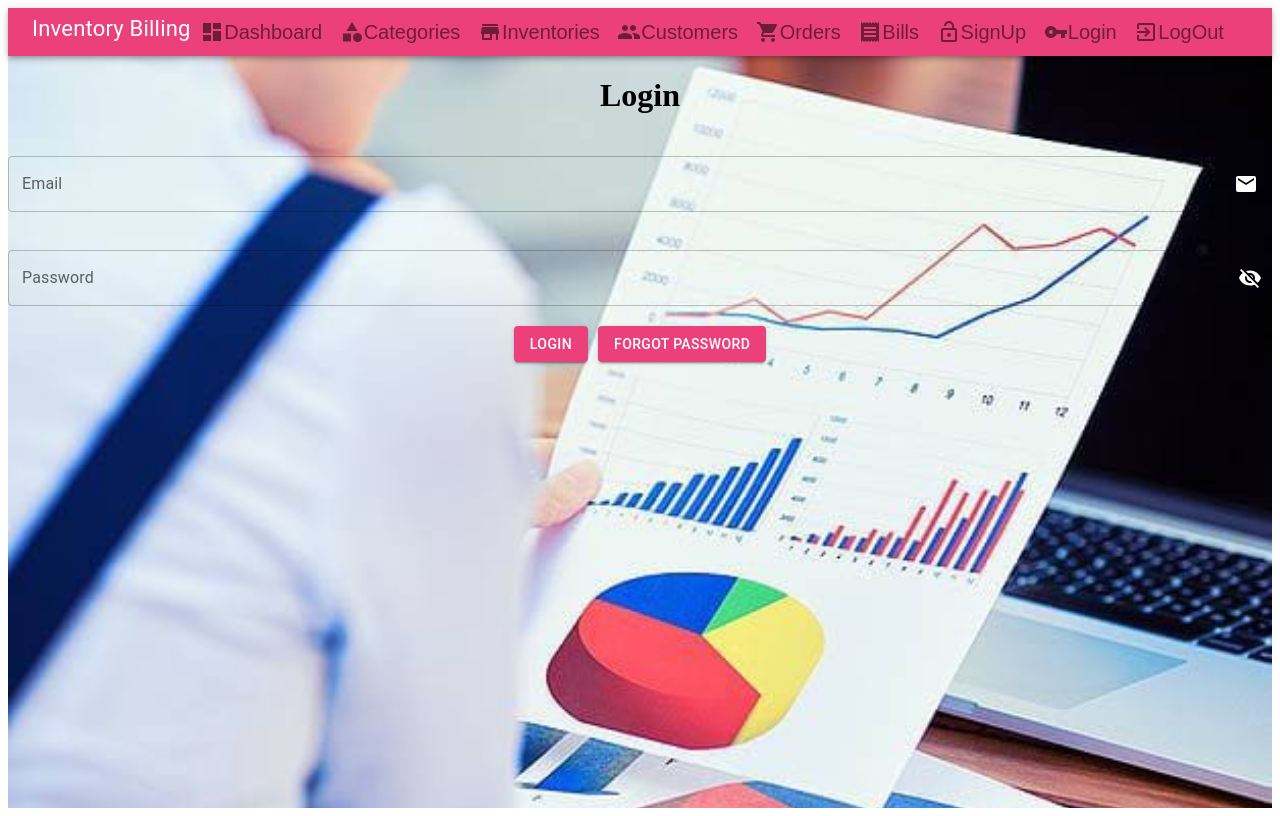
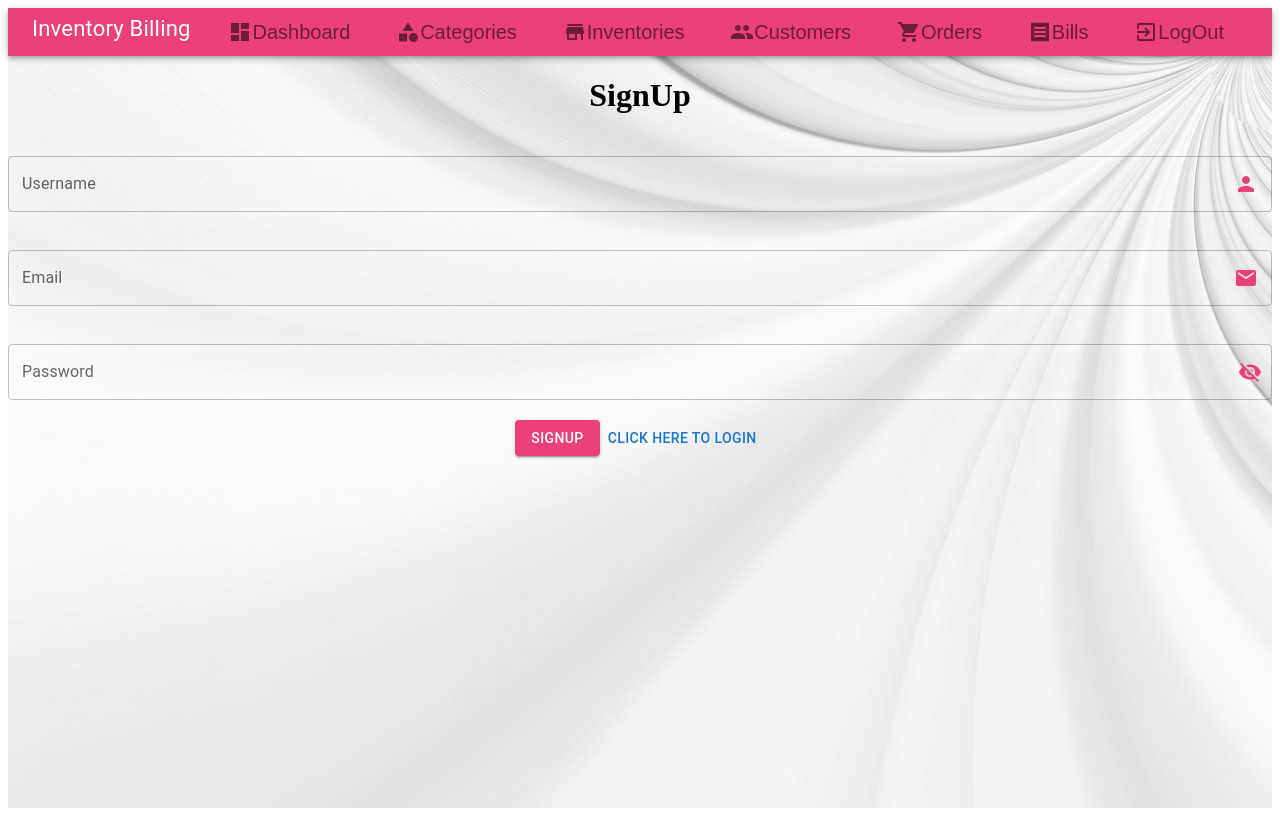
Before and after one commit to k2a0r1t1h2i0g0a2/InventoryBillingApp-Frontend, a React (Vite) app in the folder InventoryBillingApp/: page / in a window 1280 px wide. Before the commit this address led to /login. Built offline with nearby package versions, Linux system fonts and the light colour scheme; no server answers.

Commit message:
image change

```diff
--- a/InventoryBillingApp/src/App.jsx
+++ b/InventoryBillingApp/src/App.jsx
@@ -24,13 +24,13 @@ const App = () => {
     <div className="App">
       <Routes>
 
-          <Route exact path="/" element={<Dashboard />} />
+          <Route exact path="/home" element={<Dashboard />} />
           <Route path="/getbills" element={<Getallbill />} />
           <Route path="/getinventories" element={<Getallinventory />} />
           <Route path="/getcustomers" element={<Getallcustomer />} />
           <Route path="/getorders" element={<Getallorder />} />
           <Route path="/getcategories" element={<Getallcategory />} />
-          <Route path="/signup" element={<Signup />} />
+          <Route path="/" element={<Signup />} />
           <Route path="/login" element={<Login />} />
           <Route path="/resetpassword" element={<Resetpassword />} />
           <Route path="/addcategory" element={<Addcategory />} />
--- a/InventoryBillingApp/src/Base/Base.jsx
+++ b/InventoryBillingApp/src/Base/Base.jsx
@@ -1,5 +1,5 @@
-import React from 'react';
-import { AppBar, IconButton, Toolbar, Typography } from "@mui/material"
+import React from "react";
+import { AppBar, IconButton, Toolbar, Typography } from "@mui/material";
 
 import DashboardSharpIcon from "@mui/icons-material/DashboardSharp";
 import PeopleSharpIcon from "@mui/icons-material/PeopleSharp";
@@ -11,21 +11,17 @@ import ExitToAppIcon from "@mui/icons-material/ExitToApp";
 import LockOpenIcon from "@mui/icons-material/LockOpen";
 import VpnKeySharpIcon from "@mui/icons-material/VpnKeySharp";
 import { Box } from "@mui/material";
-import { useNavigate } from 'react-router-dom';
-import "../style/style.css"
+import { useNavigate } from "react-router-dom";
+import "../style/style.css";
 
 const Base = ({ title, children }) => {
-
-
-
   const handleLogout = () => {
-    localStorage.removeItem("token")
-    navigate("/login")
-  }
-const navigate = useNavigate();
+    localStorage.removeItem("token");
+    navigate("/login");
+  };
+  const navigate = useNavigate();
   return (
-    <div className='wrapper'>
-
+    <div className="wrapper">
       <header>
         <AppBar sx={{ backgroundColor: "#ec407a" }} position="relative">
           <Toolbar variant="dense">
@@ -43,7 +39,7 @@ const navigate = useNavigate();
               <IconButton
                 edge="start"
                 color="#e91e63"
-                onClick={() => navigate("/")}
+                onClick={() => navigate("/home")}
                 aria-label="dashboard"
                 sx={({ mr: 20 }, { fontSize: 20 })}
               >
@@ -104,10 +100,10 @@ const navigate = useNavigate();
                 <ReceiptIcon />
                 Bills
               </IconButton>{" "}
-              <IconButton
+              {/* <IconButton
                 edge="start"
                 color="#e91e63"
-                onClick={() => navigate("/signup")}
+                onClick={() => navigate("/")}
                 aria-label="signup"
                 sx={({ mr: 5 }, { fontSize: 20 })}
               >
@@ -125,7 +121,7 @@ const navigate = useNavigate();
                 {" "}
                 <VpnKeySharpIcon />
                 Login
-              </IconButton>
+              </IconButton> */}
               <IconButton
                 edge="start"
                 color="#e91e63"
--- a/InventoryBillingApp/src/Components/Editinventory.jsx
+++ b/InventoryBillingApp/src/Components/Editinventory.jsx
@@ -20,7 +20,9 @@ const EditInventory = () => {
   useEffect(() => {
     const fetchCategories = async () => {
 
-      const response = await fetch("http://localhost:8000/api/category/getall");
+      const response = await fetch(
+        "https://inventorybillingapp-fsof.onrender.com/api/category/getall"
+      );
       const data = await response.json();
       setCategories(data.categories);
     };
@@ -29,7 +31,7 @@ const EditInventory = () => {
 
     const fetchInventoryItem = async () => {
       const response = await fetch(
-        `http://localhost:8000/api/inventory/edit/${inventoryId}`
+        `https://inventorybillingapp-fsof.onrender.com/api/inventory/edit/${inventoryId}`
       );
       const data = await response.json();
 
--- a/InventoryBillingApp/src/Components/Login.jsx
+++ b/InventoryBillingApp/src/Components/Login.jsx
@@ -72,7 +72,7 @@ const [successMessage,setSuccessmessage] = useState("")
           InputProps={{
             endAdornment: (
               <InputAdornment position="end">
-                <EmailIcon style={{ color: "white" }} />
+                <EmailIcon style={{ color: "#ec407a" }} />
               </InputAdornment>
             ),
           }}
@@ -101,9 +101,9 @@ const [successMessage,setSuccessmessage] = useState("")
                   edge="end"
                 >
                   {showPassword ? (
-                    <VisibilityIcon style={{ color: "white" }} />
+                    <VisibilityIcon style={{ color: "#ec407a" }} />
                   ) : (
-                    <VisibilityOffIcon style={{ color: "white" }} />
+                    <VisibilityOffIcon style={{ color: "#ec407a" }} />
                   )}
                 </IconButton>
               </InputAdornment>
--- a/InventoryBillingApp/src/Components/Signup.jsx
+++ b/InventoryBillingApp/src/Components/Signup.jsx
@@ -1,6 +1,6 @@
 import React, { useState } from "react";
 import Base from "../Base/Base.jsx";
-import { TextField, InputAdornment, IconButton, Alert } from "@mui/material";
+import { TextField, InputAdornment, IconButton, Alert ,Typography } from "@mui/material";
 import EmailIcon from "@mui/icons-material/Email";
 import VisibilityIcon from "@mui/icons-material/Visibility";
 import VisibilityOffIcon from "@mui/icons-material/VisibilityOff";
@@ -67,16 +67,13 @@ const Signup = () => {
             justifyContent: "center",
             height: "100%",
           }}
-        >
-
-        </Box>
+        ></Box>
         <TextField
           id="outlined-basic-username"
           label="Username"
           variant="outlined"
           value={username}
           sx={{ mr: 2 }}
-
           fullWidth
           style={{ marginTop: "20px" }}
           InputProps={{
@@ -84,7 +81,7 @@ const Signup = () => {
 
             endAdornment: (
               <InputAdornment position="end">
-                <PersonIcon style={{ color: "white" }} />
+                <PersonIcon style={{ color: "#ec407a" }} />
               </InputAdornment>
             ),
           }}
@@ -105,7 +102,7 @@ const Signup = () => {
           InputProps={{
             endAdornment: (
               <InputAdornment position="end">
-                <EmailIcon style={{ color: "white" }} />
+                <EmailIcon style={{ color: "#ec407a" }} />
               </InputAdornment>
             ),
           }}
@@ -135,9 +132,9 @@ const Signup = () => {
                   edge="end"
                 >
                   {showPassword ? (
-                    <VisibilityIcon style={{ color: "white" }} />
+                    <VisibilityIcon style={{ color: "#ec407a" }} />
                   ) : (
-                    <VisibilityOffIcon style={{ color: "white" }} />
+                    <VisibilityOffIcon style={{ color: "#ec407a" }} />
                   )}
                 </IconButton>
               </InputAdornment>
@@ -164,6 +161,13 @@ const Signup = () => {
         >
           Signup
         </Button>
+
+        <Button
+          style={{ marginTop: "20px" }}
+          onClick={() => navigate("/login")}
+        >
+          Click here to login
+        </Button>
       </Box>
 
       {err ? (
--- a/InventoryBillingApp/src/style/style.css
+++ b/InventoryBillingApp/src/style/style.css
@@ -5,7 +5,7 @@
 }
 
 .wrapper {
-    background-image: url('/src/barimage.jpg');
+    background-image: url('/src/whitebg.jpg');
     background-size: cover;
     background-repeat: no-repeat;
     min-height: 100vh;
```
Also changed, not shown: InventoryBillingApp/src/whitebg.jpg (added).
